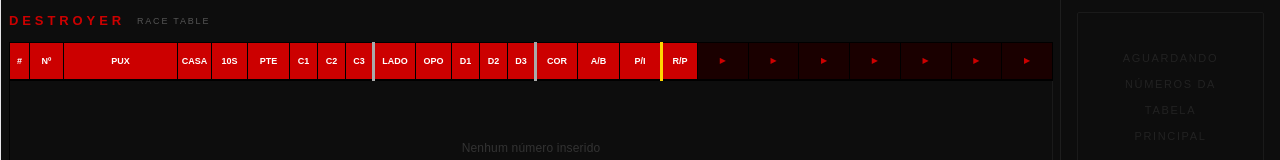
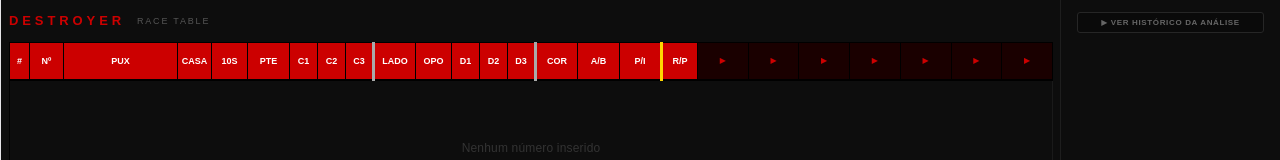
Before and after one commit to hanifalvesbatista10-spec/DESTROYER5.0, a React (Vite) app: page / in a window 1280 px wide. Shown: the top 160 px of the page. Built offline with nearby package versions, Linux system fonts and the light colour scheme.

Commit message:
Ocultar histórico e ampliar probabilidades

```diff
--- a/src/App.jsx
+++ b/src/App.jsx
@@ -715,12 +715,15 @@ function CatalogFooterStats({ entries, terminalStats }) {
       {label:"Cavalo",key:"cavalo", vals:["369","258","147"],             pal:CAVALO_CELL},
       {label:"FRA",   key:"fra",    vals:["F1e","F2e","F3e","F1d","F2d","F3d"], pal:FRA_CELL},
       {label:"OPO",   key:"opo",    vals:["ZERO","DEZ"],                        pal:OPO_CELL},
+      {label:"Casa",  key:"grupoDezena", vals:["0","10","20","30"],            pal:GRUPO_DEZENA_CELL},
+      {label:"R/P",   key:"ruaPar", vals:["R.Ímpar","R.Par"],                     pal:RUA_PAR_CELL},
     ];
     const puxados = sorted.map(p => {
       const arr = [];
       for(let k=0;k<p.count;k++) arr.push({
         cor:getColor(p.num), lado:getLado(p.num), par:getParidade(p.num),
-        parte:getParte(p.num), duzia:getDuzia(p.num), regiao:getRegiao(p.num), cavalo:getCavalo(p.num)
+        parte:getParte(p.num), duzia:getDuzia(p.num), regiao:getRegiao(p.num), cavalo:getCavalo(p.num),
+        fra:getFra(p.num), opo:getOpo(p.num), grupoDezena:getGrupoDezena(p.num), ruaPar:getRuaParidade(p.num)
       });
       return arr;
     }).flat();
@@ -1254,6 +1257,7 @@ function TargetNumbers({ entries }) {
 
 function PairCatalog({ sharedEntries }) {
   const [catalog, setCatalog] = useState({});
+  const [showHistory, setShowHistory] = useState(false);
   const [totalSeq, setTotalSeq] = useState(0);
   const [totalNum, setTotalNum] = useState(0);
   const [status, setStatus] = useState("AGUARDANDO");
@@ -1314,7 +1318,15 @@ function PairCatalog({ sharedEntries }) {
   const pMax   = sorted.length ? sorted[0].count : 1;
 
   return (
-    <div style={{padding:"12px 16px",background:"#0d0d0d",display:"flex",flexDirection:"column",minHeight:"100vh"}}>
+    <div style={{padding:"12px 16px",background:"#0d0d0d",display:"flex",flexDirection:"column",minHeight:"100%"}}>
+      <button
+        type="button"
+        onClick={()=>setShowHistory(v=>!v)}
+        style={{alignSelf:"stretch",marginBottom:showHistory?8:0,padding:"5px 8px",background:"#0a0a0a",border:"1px solid #262626",borderRadius:3,color:showHistory?"#aaa":"#666",fontSize:8,fontWeight:"bold",letterSpacing:"0.08em",cursor:"pointer",textTransform:"uppercase"}}
+      >
+        {showHistory ? "▼ Ocultar histórico da análise" : "▶ Ver histórico da análise"}
+      </button>
+      <div style={{display:showHistory?"block":"none"}}>
       {queryNum !== null && (
         <div style={{marginBottom:6}}>
           <div style={{display:"flex",alignItems:"center",gap:8,marginBottom:6}}>
@@ -1356,6 +1368,7 @@ function PairCatalog({ sharedEntries }) {
           AGUARDANDO NÚMEROS DA TABELA PRINCIPAL
         </div>
       )}
+      </div>
     </div>
   );
 }
```
